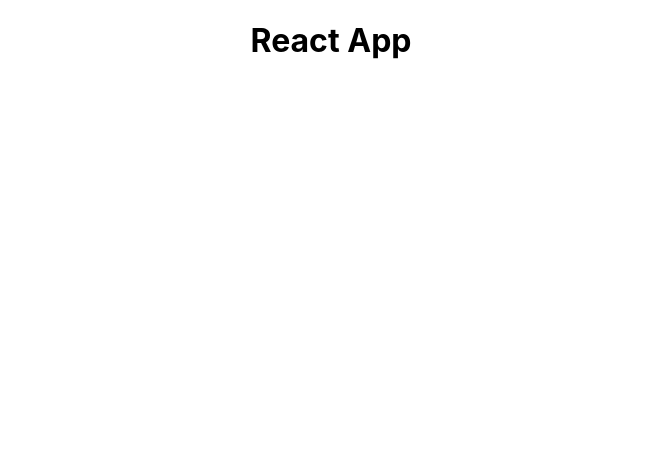
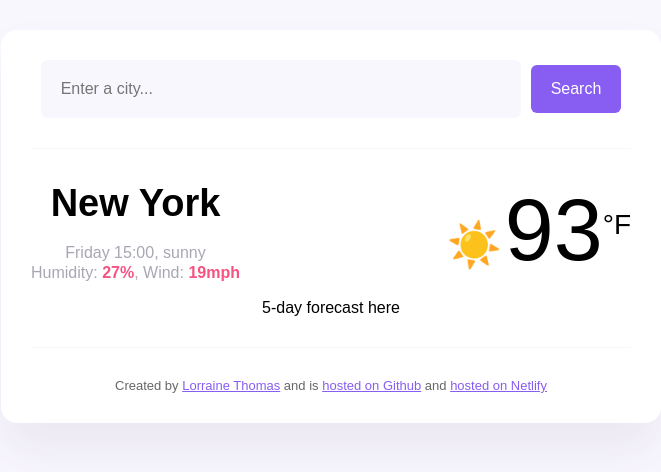
Before and after one commit to lorraineathomas/final-react-project, a React (Create React App) app: page / in a window 1280 px wide. Shown: the top 472 px of the page, without its empty margins (309-970 px from the left). Built offline with nearby package versions, Linux system fonts and the light colour scheme.

Commit message:
Included code from pure js project in react

```diff
--- a/src/App.js
+++ b/src/App.js
@@ -1,10 +1,11 @@
-import logo from './logo.svg';
+//import logo from './logo.svg';
 import './App.css';
+import WeatherApp from "./WeatherApp.js";
 
 function App() {
   return (
     <div className="App">
-      <h1>React App</h1>
+      <WeatherApp />
     </div>
   );
 }
--- /dev/null
+++ b/src/WeatherApp.css
@@ -0,0 +1,111 @@
+a {
+    color: #885DF1;
+}
+
+body {
+    background-color: #f9f7fe;
+    font-family: "Raleway", sans-serif;
+    font-optical-sizing: auto;
+    font-weight: 500;
+    font-style: normal;
+}
+
+header {
+    border-bottom: 1px solid #f9f7fe;
+    padding: 0 0 30px 0;
+}
+
+main {
+    padding: 30px 0;
+}
+
+footer {
+    border-top: 1px solid #f9f7fe;
+    color: rgba(0, 0, 0, 0.6);
+    font-size: 13px;
+    font-weight: 500;
+    padding: 30px 0 0 0;
+    text-align: center;
+
+}
+
+.row {
+    display: flex;
+    justify-content:space-evenly;
+}
+
+.search-form-button {
+    background: #885df1;
+    border: none;
+    border-radius: 6px;
+    color: #ffffff;
+    font-size: 16px;
+    margin-left: 10px;
+    padding: 15px 20px;
+}
+
+.search-form-input {
+    background-color: #F9F7FE;
+    border: none;
+    border-radius: 6px;
+    font-size: 16px;
+    padding: 20px;
+    width: 80%;
+}
+
+.weather-app {
+    background: #ffffff;
+    border-radius: 16px;
+    box-shadow: 0 30px 50px rgba(65, 50, 100, 0.08);
+    margin: 30px auto;
+    max-width: 600px;
+    padding: 30px;
+}
+
+.weather-app-city {
+    font-size: 38px;
+    line-height: 48px;
+    margin: 0;
+}
+
+.weather-app-data {
+    display: flex;
+    justify-content: space-between;
+}
+
+.weather-app-details {
+    color: rgba(39, 33, 66, 0.4);
+    font-size: 16px;
+    font-weight: 500;
+    line-height: 20px;
+}
+
+.weather-app-details strong {
+    color: #F65282;
+}
+
+.weather-app-icon {
+    font-size: 44px;
+    margin-left: 20px;
+    margin-top: 30px;
+    padding: 10px;
+    width: 48px;
+}
+
+.weather-app-temperature-value {
+    font-size: 88px;
+}
+
+.weather-app-temperature-container {
+    display: flex;
+}
+
+.weather-app-unit {
+    font-size: 28px;
+    margin-top: 30px;
+}
+
+.weekday {
+    padding: 15px;
+    text-align: center;
+}
--- /dev/null
+++ b/src/WeatherApp.js
@@ -0,0 +1,98 @@
+import React from "react";
+import "./WeatherApp.css";
+import axios from "axios";
+
+export default function WeatherApp() {
+    function refreshWeather(response){
+        let temperatureElement = document.querySelector("#temperature");
+        let temperatureValue = Math.round(convertTemperature(response.data.temperature.current));
+        temperatureElement.innerHTML = temperatureValue;
+
+        let cityElement = document.querySelector("#city");
+        cityElement.innerHTML = response.data.city;
+
+        let descriptionElement = document.querySelector("#description");
+        descriptionElement.innerHTML = response.data.main.condition.description;
+
+        let humidityElement = document.querySelector("#humidity");
+        humidityElement.innerHTML = response.data.temperature.humidity;
+
+        let windElement = document.querySelector("#wind-speed");
+        let speed = Math.round(response.data.wind.speed * 1.609344);
+        windElement.innerHTML = speed;
+
+        let dayTime = new Date(response.data.time * 1000);
+        let days = ["Sunday", "Monday", "Tuesday", "Wednesday", "Thursday", "Friday", "Saturday"];
+        let timeElement = document.querySelector("#time");
+        let minutes = dayTime.getMinutes();
+        if (minutes < 10) {
+            minutes = `0${dayTime.getMinutes()}`;
+        }
+        timeElement.innerHTML = `${days[dayTime.getDay()]} ${dayTime.getHours()}:${minutes}`;
+
+        let iconElement = document.querySelector("#icon");
+        iconElement.innerHTML = `<img src="${response.data.condition.icon_url}" class="weather-app-icon" />`;
+    }
+
+    function searchCity(city){
+        let apiKey = "8944afa6845bd7c413a687258d3211ef";
+        let apiUrl = `https://api.shecodes.io/weather/v1/current?query=${city}&key=${apiKey}&units=metric`;
+        axios.get(apiUrl).then(refreshWeather);
+    }
+
+    function convertTemperature(celcius){
+        let temp = 9/5 * celcius + 32;
+        return temp;
+    }
+
+    function handleSearchSubmit(event){
+        event.preventDefault();
+        let searchInput = document.querySelector("#search-form-input");
+        searchCity(searchInput.value);
+    }
+
+    //let searchFormElement = document.querySelector("#search-form");
+    //searchFormElement.addEventListener("submit", handleSearchSubmit);
+
+
+    return (
+        <div className="WeatherApp">
+        <div class="weather-app">
+        <header>
+            <form class="search-form" id="search-form">
+            <input class="search-form-input" id="search-form-input" type="search" placeholder="Enter a city..." required />
+            <input class="search-form-button" type="submit" value="Search"/>
+            </form>
+        </header>
+
+        <main>
+            <div class="weather-app-data">
+            <div>
+                <h1 class="weather-app-city" id="city">New York</h1>
+                <p class="weather-app-details">
+                <span id="time">Friday 15:00</span>, <span id="description">sunny</span>
+                <br />
+                Humidity: <strong><span id="humidity">27</span>%</strong>, Wind: <strong><span id="wind-speed">19</span>mph</strong>
+                </p>
+            </div>
+
+            <div class="weather-app-temperature-container">
+            <div class="weather-app-icon" id="icon">☀️</div>
+            <div class="weather-app-temperature-value" id="temperature">93</div>
+            <div class="weather-app-unit">&deg;F</div>
+            </div>
+
+
+            </div>
+            <div>5-day forecast here</div>
+        </main>
+
+        <footer>Created by {" "}
+            <a href="https://github.com/lorraineathomas">Lorraine Thomas</a> and is {" "}
+            <a href="https://github.com/lorraineathomas/weather-app-project">hosted on Github</a>{" "}
+            and <a href="https://another-weather-search.netlify.app/">hosted on Netlify</a>
+        </footer>
+        </div>
+        </div>
+    );
+}
```
